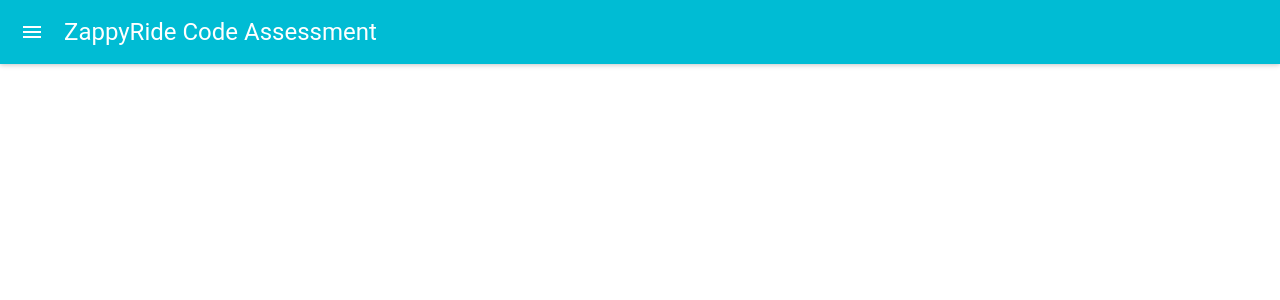
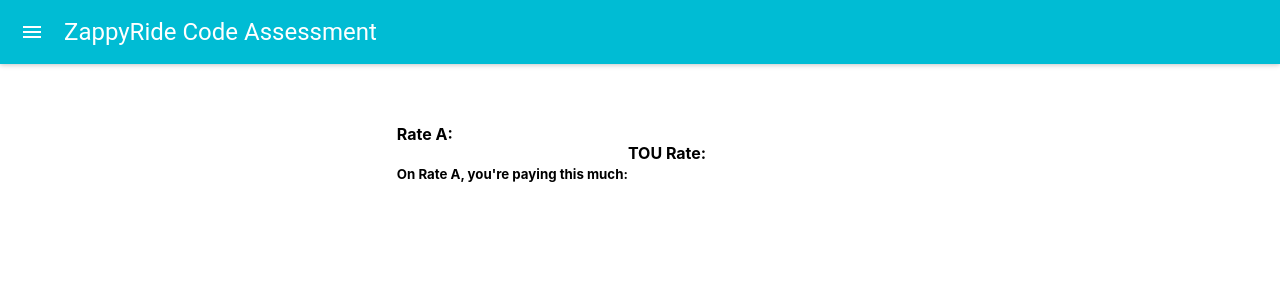
Before and after one commit to aimee-liang/zappyride-code-assessment, a React (Create React App) app: page / in a window 1280 px wide. Both pictures are taken after typing "10:30", "10:30" into the empty fields and a click on the button "SUBMIT". Shown: the top 300 px of the page. Built offline with nearby package versions, Linux system fonts and the light colour scheme.

Commit message:
Working on LoadPage.jsx

```diff
--- a/src/App.js
+++ b/src/App.js
@@ -48,6 +48,7 @@
     }
     total = hours * 0.08
     console.log(total)
+    // setTOURateForComparison(total)
     return total
 
     // if (start <= formData["hours"][0] <= end) {
@@ -67,12 +68,6 @@
     setRateAForComparison(totalTime)
   }
 
-/* calculate using the TOU Rate */
-  const userTOURate = () => {
-
-  }
-
-
   const updateFormSubmittedInState = () => {
     setFormSubmitted(true)
   }
@@ -80,7 +75,6 @@
   const updateFormData = (rate, mileRange, hours) => {
     setFormData({...formData, rate, mileRange, hours})
   }
-
 
   return (
     <>
@@ -90,7 +84,7 @@
       <MuiThemeProvider>
         <AppBar title="ZappyRide Code Assessment"/>
           {formSubmitted ?
-            <LoadPage/>
+            <LoadPage rateAData={rateAForComparison} touRateData={touRateForComparison} />
             :
             <Form updateFormSubmittedInState={updateFormSubmittedInState} updateFormData={updateFormData}
           />}
--- a/src/Components/LoadPage.jsx
+++ b/src/Components/LoadPage.jsx
@@ -5,12 +5,26 @@
     margin: auto;
     align-items: center;
     width: 38vw;
+    display: flex;
+`
+
+const RateWrapper = styled.div`
+    border: solid 1px black
+    border-radius; 25px;
 `
 
 export default function LoadPage(props){
     return (
         <LoadPageWrapper>
+            <RateWrapper>
+                <h4>Rate A:</h4>
+                <h5>On Rate A, you're paying this much: </h5>
+                <span>{props.rateAData}</span>
+            </RateWrapper>
 
+            <RateWrapper>
+                <h4>TOU Rate:</h4>
+            </RateWrapper>
         </LoadPageWrapper>
     )
 };
```
